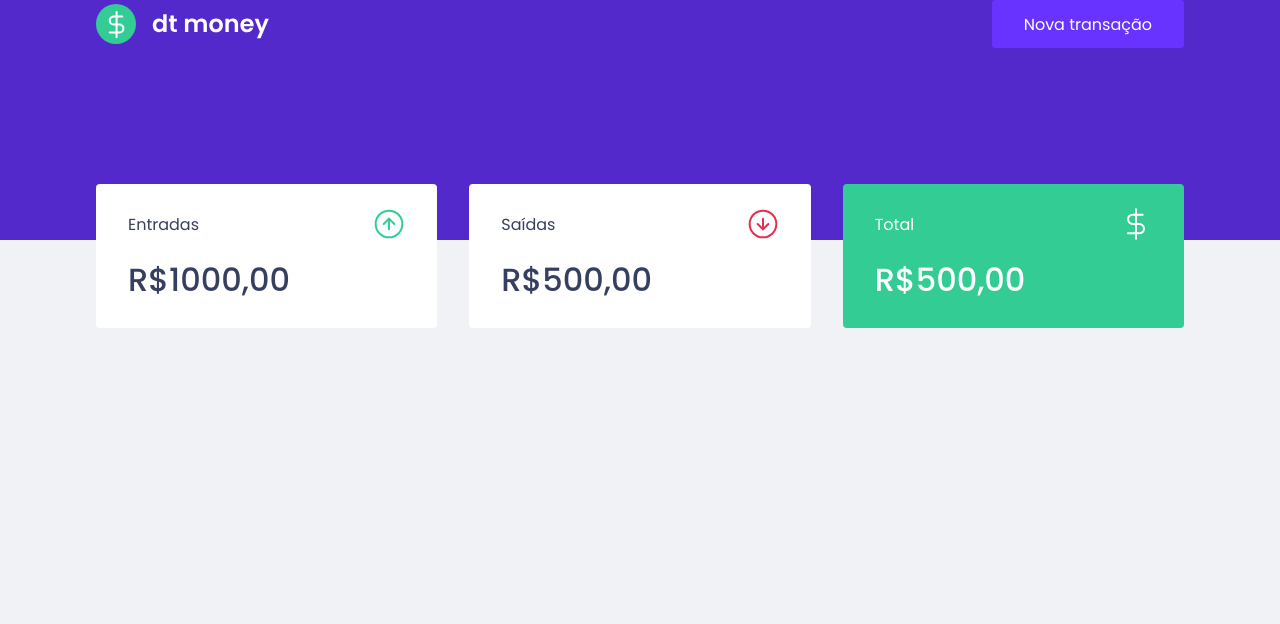
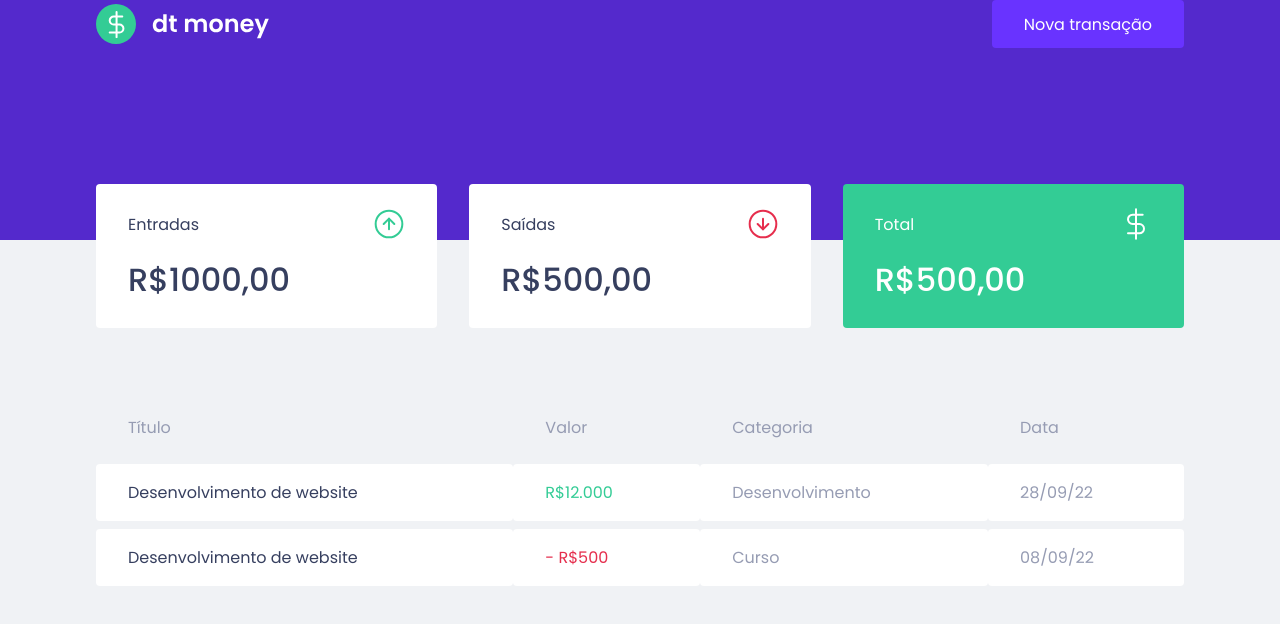
Before and after one commit to ronald-assis/dtmoney-ignite, a React (Create React App) app: page / in a window 1280 px wide. Shown: the top 624 px of the page. Built offline with nearby package versions, Linux system fonts and the light colour scheme.

Commit message:
feat: created transactionstable components

```diff
--- a/src/components/Dashboard/index.tsx
+++ b/src/components/Dashboard/index.tsx
@@ -1,10 +1,12 @@
 import { Summary } from "../Summary";
+import { TransactionsTable } from "../TransactionsTable";
 import { Container } from "./style";
 
 export function Dashboard()  {
   return (
     <Container>
       <Summary />
+      <TransactionsTable  />
     </Container>
   )
 }
--- /dev/null
+++ b/src/components/TransactionsTable/index.tsx
@@ -0,0 +1,33 @@
+import { Container } from "./style";
+
+export function TransactionsTable() {
+  return (
+    <Container>
+      <table>
+        <thead>
+          <tr>
+            <th>Título</th>
+            <th>Valor</th>
+            <th>Categoria</th>
+            <th>Data</th>
+          </tr>
+        </thead>
+
+        <tbody>
+          <tr>
+            <td>Desenvolvimento de website</td>
+            <td  className="deposit">R$12.000</td>
+            <td>Desenvolvimento</td>
+            <td>28/09/22</td>
+          </tr>
+          <tr>
+            <td>Desenvolvimento de website</td>
+            <td className="withdraw">- R$500</td>
+            <td>Curso</td>
+            <td>08/09/22</td>
+          </tr>
+        </tbody>
+      </table>
+    </Container>
+  )
+}
--- /dev/null
+++ b/src/components/TransactionsTable/style.ts
@@ -0,0 +1,38 @@
+import styled from "styled-components";
+
+export const Container = styled.div`
+  margin-top: 4rem;
+
+  table {
+    width: 100%;
+    border-spacing: 0 0.5rem;
+
+    th {
+      color: var(--text-body);
+      font-weight: 400;
+      padding: 1rem 2rem;
+      text-align: left;
+      line-height: 1.5rem;
+    }
+
+    td {
+      padding: 1rem 2rem;
+      border: 0;
+      background: var(--shape);
+      color: var(--text-body);
+      border-radius: 0.25rem;
+
+      &:first-child {
+        color: var(--text-title);
+      }
+
+      &.deposit {
+        color: var(--green);
+      }
+
+      &.withdraw {
+        color: var(--red);
+      }
+    }
+  }
+`;
```
